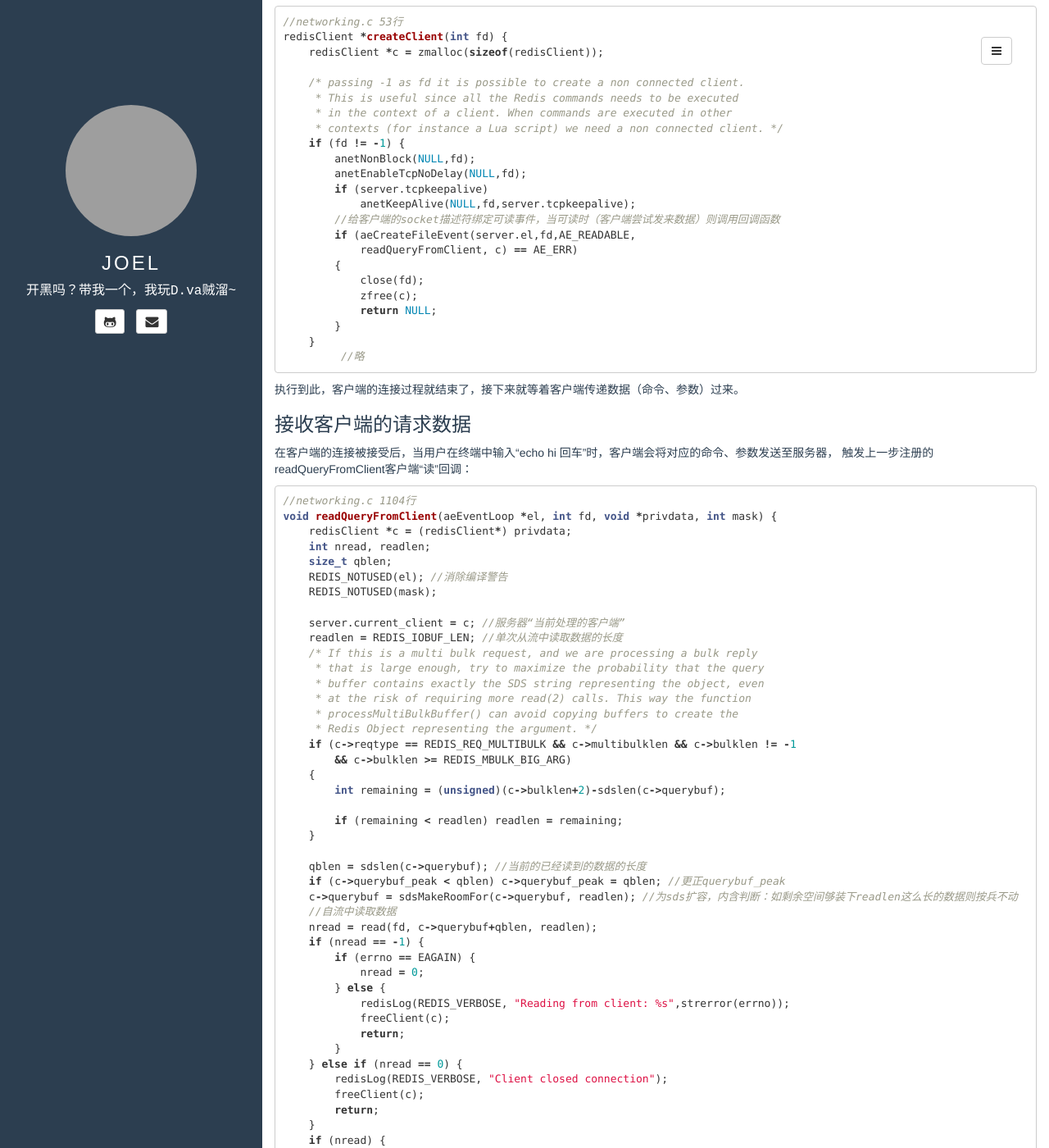
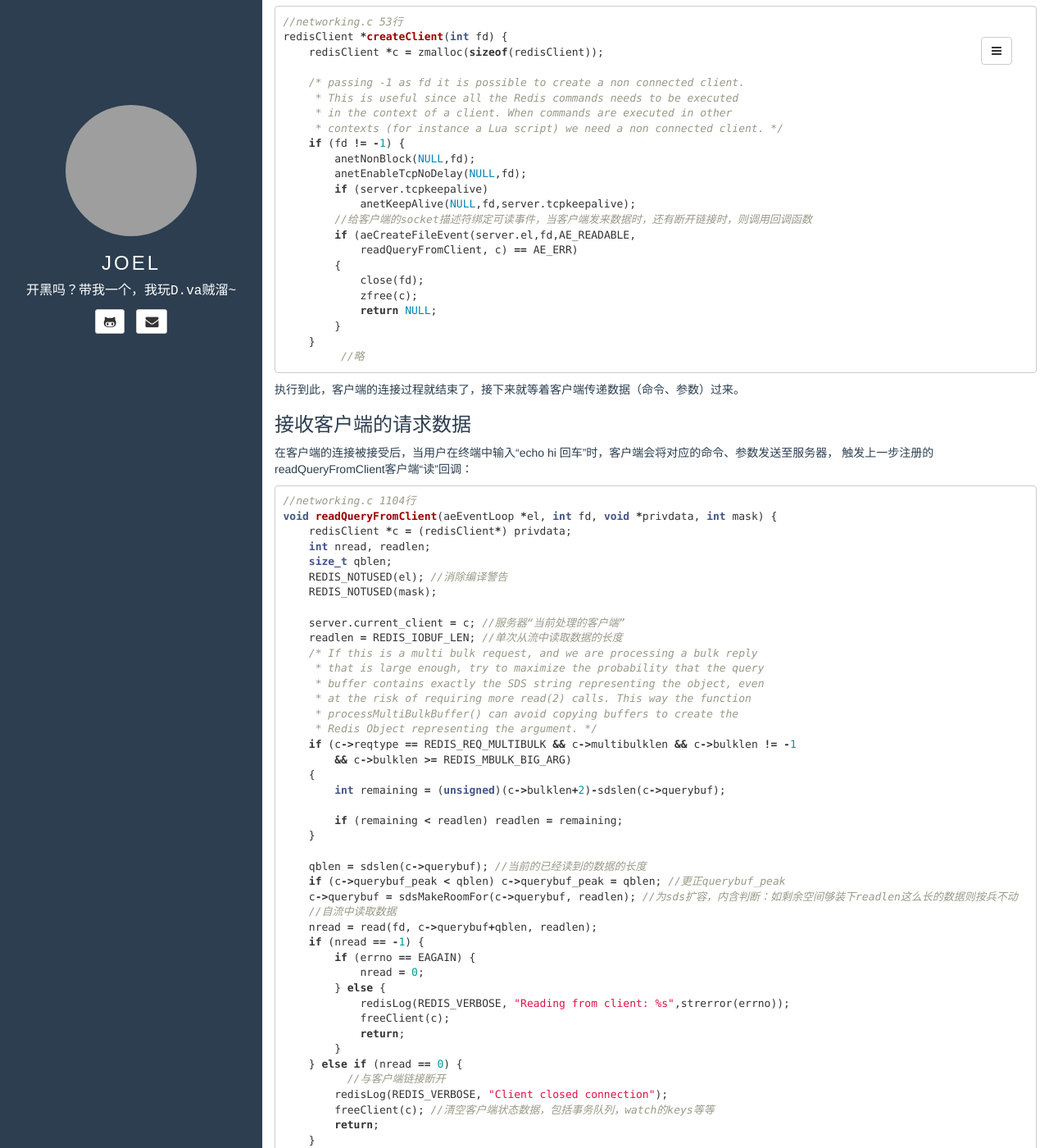
Before and after one commit to souce/blog, a Jekyll site: the page built from _posts/2016-08-04-redis处理请求的流程.md, in a window 1280 px wide and 1400 px high, scrolled down 1483 px. Shown: the whole window at 82% size. Built offline with Jekyll 4.4.1, drawn with Linux system fonts in a browser that asks for light colours; comment, search, counter and statistics services are not loaded; grey boxes are pictures that could not be loaded.

Commit message:
添加客户端断开链接后的处理

```diff
--- a/_posts/2016-08-04-redis处理请求的流程.md
+++ b/_posts/2016-08-04-redis处理请求的流程.md
@@ -104,7 +104,7 @@
         anetEnableTcpNoDelay(NULL,fd);
         if (server.tcpkeepalive)
             anetKeepAlive(NULL,fd,server.tcpkeepalive);
-        //给客户端的socket描述符绑定可读事件，当可读时（客户端尝试发来数据）则调用回调函数
+        //给客户端的socket描述符绑定可读事件，当客户端发来数据时，还有断开链接时，则调用回调函数
         if (aeCreateFileEvent(server.el,fd,AE_READABLE,
             readQueryFromClient, c) == AE_ERR)
         {
@@ -161,8 +161,9 @@
             return;
         }
     } else if (nread == 0) {
+    	  //与客户端链接断开
         redisLog(REDIS_VERBOSE, "Client closed connection");
-        freeClient(c);
+        freeClient(c); //清空客户端状态数据，包括事务队列，watch的keys等等
         return;
     }
     if (nread) {
```
